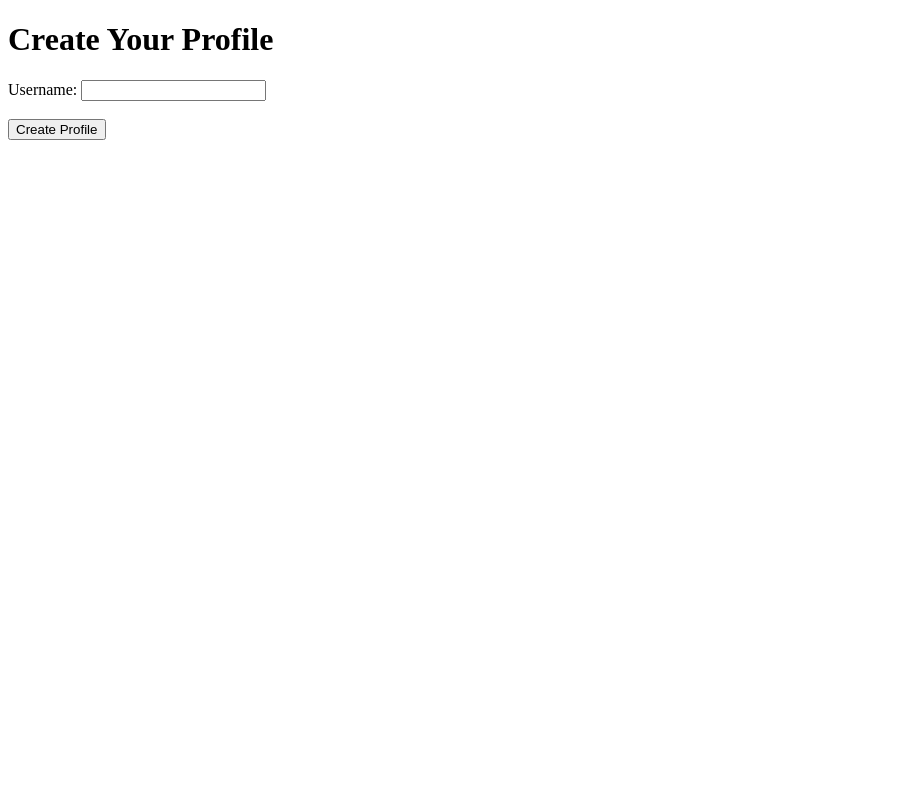
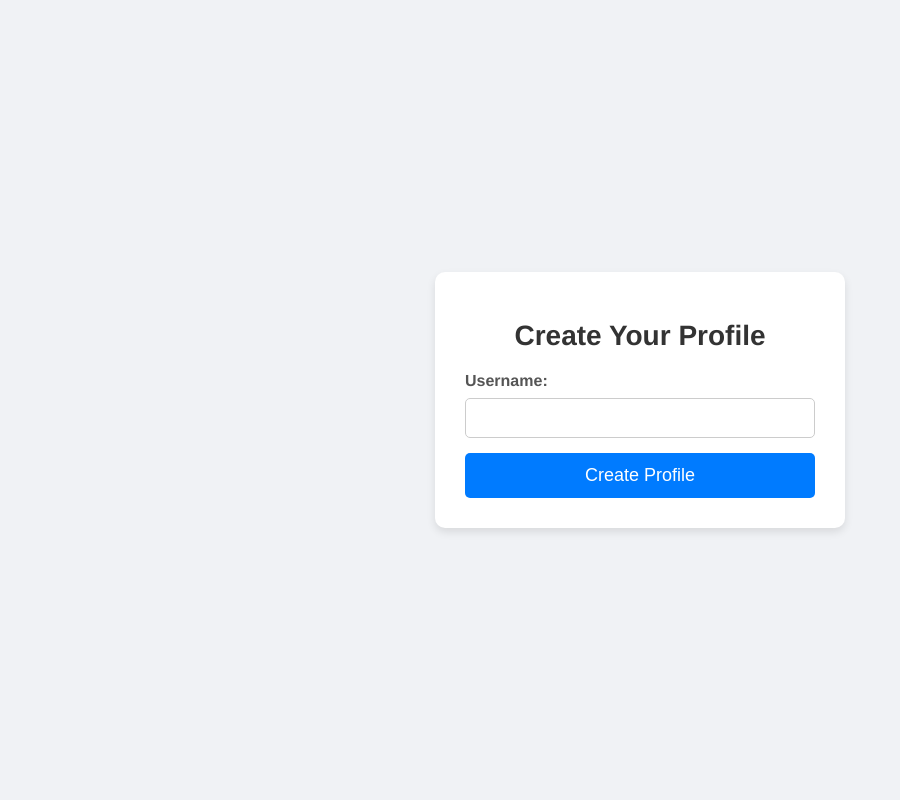
Before and after one commit to 01one/flask-ajax-example, a Flask app: page / in a window 1280 px wide. Shown: the whole page, without its empty margins (0-900 px from the left). Run offline with Flask 3, Linux system fonts and the light colour scheme.

Commit message:
Update username-id-generate.html

```diff
--- a/templates/username-id-generate.html
+++ b/templates/username-id-generate.html
@@ -5,46 +5,80 @@
     <meta name="viewport" content="width=device-width, initial-scale=1.0">
     <title>Create Profile</title>
     <script src="https://ajax.googleapis.com/ajax/libs/jquery/3.5.1/jquery.min.js"></script>
+    <style>
+        body {
+            font-family: 'Helvetica Neue', sans-serif;
+            background-color: #f0f2f5;
+            display: flex;
+            justify-content: center;
+            align-items: center;
+            height: 100vh;
+            margin: 0;
+        }
+        #createProfileForm {
+            background: #fff;
+            padding: 30px;
+            border-radius: 10px;
+            box-shadow: 0 4px 8px rgba(0, 0, 0, 0.1);
+            width: 350px;
+        }
+        h1 {
+            text-align: center;
+            font-size: 28px;
+            margin-bottom: 20px;
+            color: #333;
+        }
+        label {
+            display: block;
+            margin-bottom: 8px;
+            font-weight: bold;
+            color: #555;
+        }
+        input[type="text"] {
+            width: 100%;
+            padding: 10px;
+            margin-bottom: 15px;
+            border: 1px solid #ccc;
+            border-radius: 5px;
+            box-sizing: border-box;
+            font-size: 16px;
+        }
+        input[type="submit"] {
+            width: 100%;
+            padding: 12px;
+            border: none;
+            border-radius: 5px;
+            background-color: #007bff;
+            color: white;
+            font-size: 18px;
+            cursor: pointer;
+            transition: background-color 0.3s ease;
+        }
+        input[type="submit"]:hover {
+            background-color: #0056b3;
+        }
+        #usernameMessage {
+            color: red;
+            font-size: 14px;
+        }
+    </style>
 </head>
 <body>
-    <h1>Create Your Profile</h1>
     <form id="createProfileForm">
+        <h1>Create Your Profile</h1>
         <label for="username">Username:</label>
-        <input type="text" id="username" name="username" required><br>
-        <span id="usernameMessage"></span><br>
+        <input type="text" id="username" name="username" autocomplete="off" required>
+        <span id="usernameMessage"></span>
         <input type="submit" value="Create Profile">
     </form>
     <script>
         $(document).ready(function () {
             $('#username').keyup(function () {
                 var username = $(this).val();
-                // Check if the username contains any spaces
-                if (/\s/.test(username)) {
-                    $('#usernameMessage').text("Username cannot contain spaces.");
+                if (username.length === 0) {
+                    $('#usernameMessage').text("");
                     return;
                 }
-                // Check if the username contains any special characters
-                if (!/^[a-zA-Z0-9]+$/.test(username)) {
-                    $('#usernameMessage').text("Username cannot contain special characters.");
-                    return;
-                }
-                // If the username is valid, send AJAX request to check it
-                $.ajax({
-                    type: 'POST',
-                    url: '/check_username',
-                    data: {'username': username},
-                    success: function (response) {
-                        $('#usernameMessage').text(response.message);
-                    }
-                });
-            });
-
-            // Prevent form submission and handle via AJAX
-            $('#createProfileForm').submit(function (e) {
-                e.preventDefault();
-                var username = $('#username').val();
-
-                // Additional validation checks before submitting
                 if (/\s/.test(username)) {
                     $('#usernameMessage').text("Username cannot contain spaces.");
                     return;
@@ -53,13 +87,41 @@
                     $('#usernameMessage').text("Username cannot contain special characters.");
                     return;
                 }
+        $.ajax({
+            type: 'POST',
+            url: '/check_username',
+            data: {'username': username},
+            success: function (response) {
+                $('#usernameMessage').text(response.message);
+                if (response.message === 'Username is available!') {
+                    $('#usernameMessage').css('color', 'green');
+                } else {
+                    $('#usernameMessage').css('color', 'red');
+                }
+            }
+        });
+    });
 
+            $('#createProfileForm').submit(function (e) {
+                e.preventDefault();
+                var username = $('#username').val();
+                if (username.length === 0) {
+                    $('#usernameMessage').text("Username cannot be empty.");
+                    return;
+                }
+                if (/\s/.test(username)) {
+                    $('#usernameMessage').text("Username cannot contain spaces.");
+                    return;
+                }
+                if (!/^[a-zA-Z0-9]+$/.test(username)) {
+                    $('#usernameMessage').text("Username cannot contain special characters.");
+                    return;
+                }
                 $.ajax({
                     type: 'POST',
                     url: '/create_profile',
                     data: {'username': username},
                     success: function (response) {
-                        // Handle the response after profile creation
                         $('#usernameMessage').text(response.message);
                     }
                 });
```
